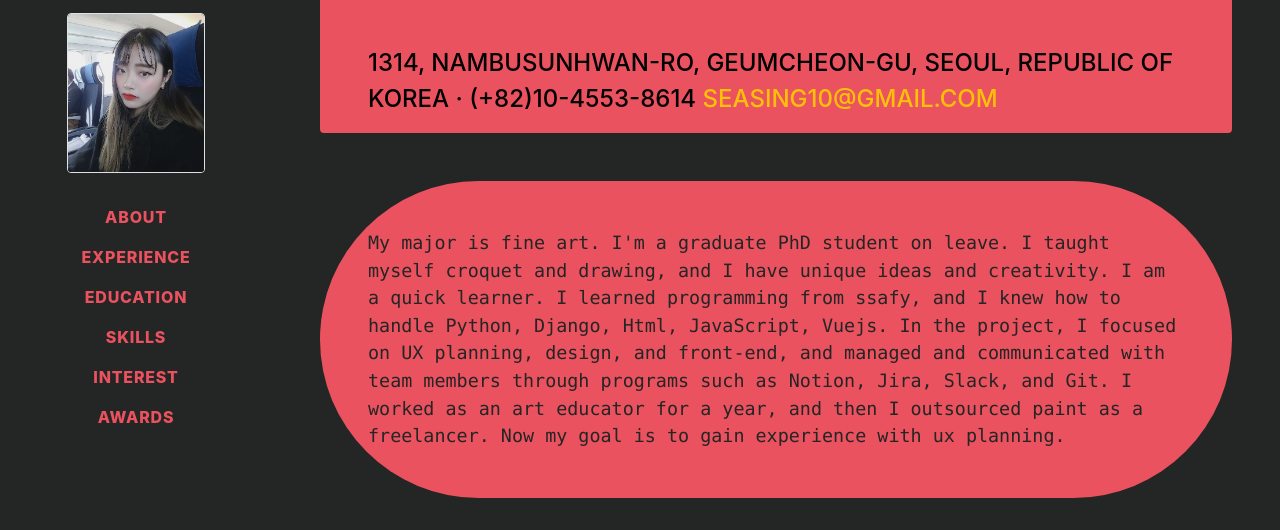
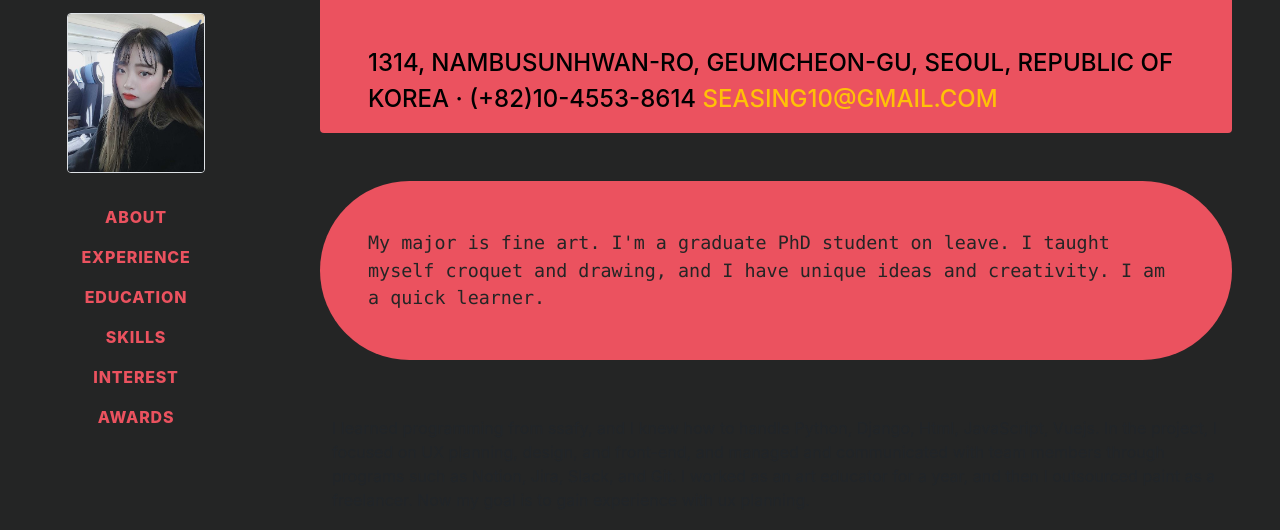
Before and after one commit to seasign10/seasign10.github.io, a website with bundled scripts: page index.html in a window 1280 px wide. Shown: the part 179-709 px from the top of the page. Built offline with nearby package versions, Linux system fonts and the light colour scheme; a web font is replaced by a local one.

Commit message:
Update5 index.html

```diff
--- a/index.html
+++ b/index.html
@@ -128,11 +128,12 @@
           (+82)10-4553-8614
           <a class="text-decoration-none text-warning" href="mailto:name@email.com">seasing10@gmail.com</a>
         </div>
-        <p class="lead light text-monospace mb-5 p-5 rounded-pill pl-1">My major is fine art. I'm a graduate PhD student on leave. I taught myself croquet and drawing, and I have unique ideas and creativity. I am a quick learner.
-          I learned programming from ssafy, and I knew how to handle Python, Django, Html, JavaScript, Vuejs.
+        <p class="lead light text-monospace mb-5 p-5 rounded-pill">My major is fine art. I'm a graduate PhD student on leave. I taught myself croquet and drawing, and I have unique ideas and creativity. I am a quick learner.
+          <p class="p-2 m-1">I learned programming from ssafy, and I knew how to handle Python, Django, Html, JavaScript, Vuejs.
           In the project, I focused on UX planning, design, and front-end, and managed and communicated with team members through programs such as Notion, Jira, Slack, and Git.
           I worked as an art educator for a year, and then I outsourced paint as a freelancer.
           Now my goal is to gain experience with ux planning.</p>
+        </p>
         <div class="social-icons">
           <a href="https://github.com/seasign10"
             target='_blank'>
```
